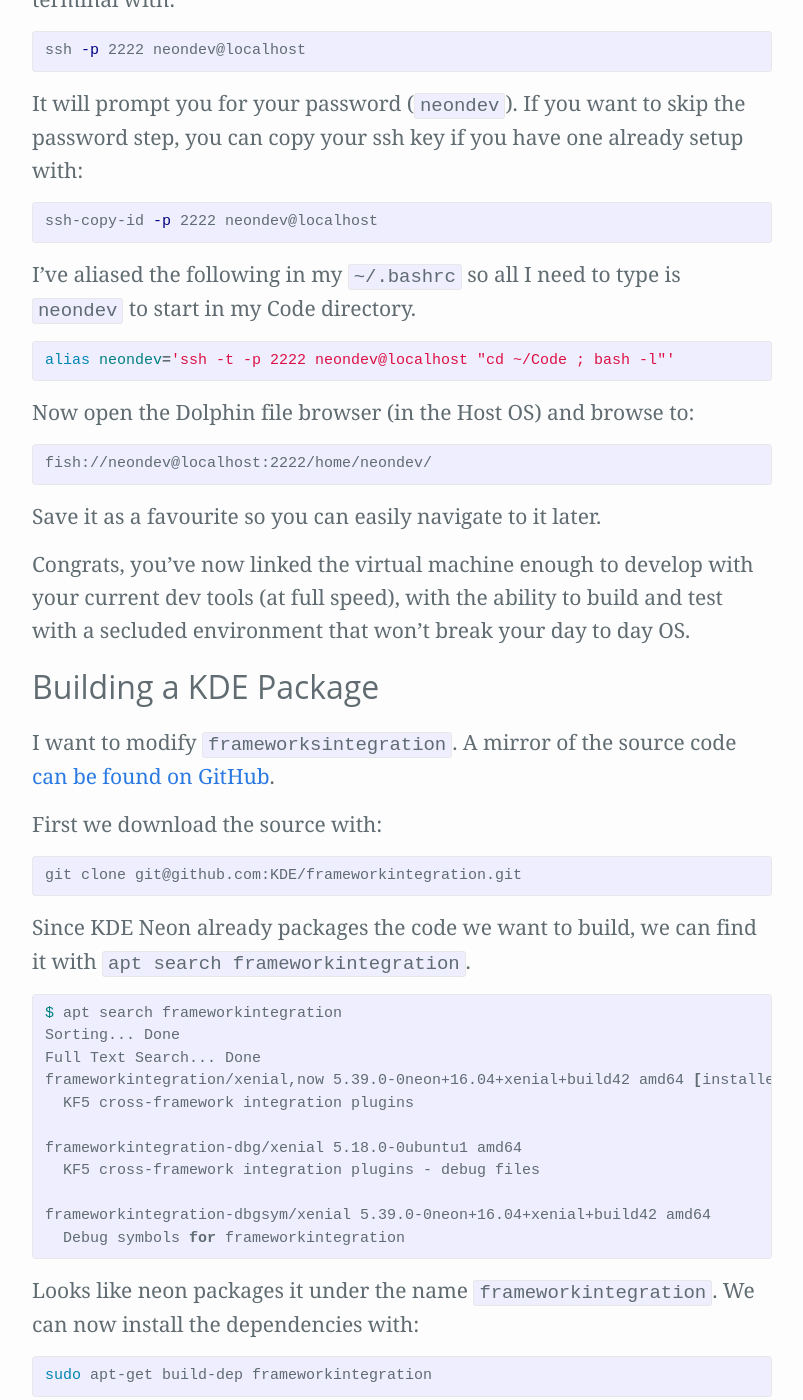
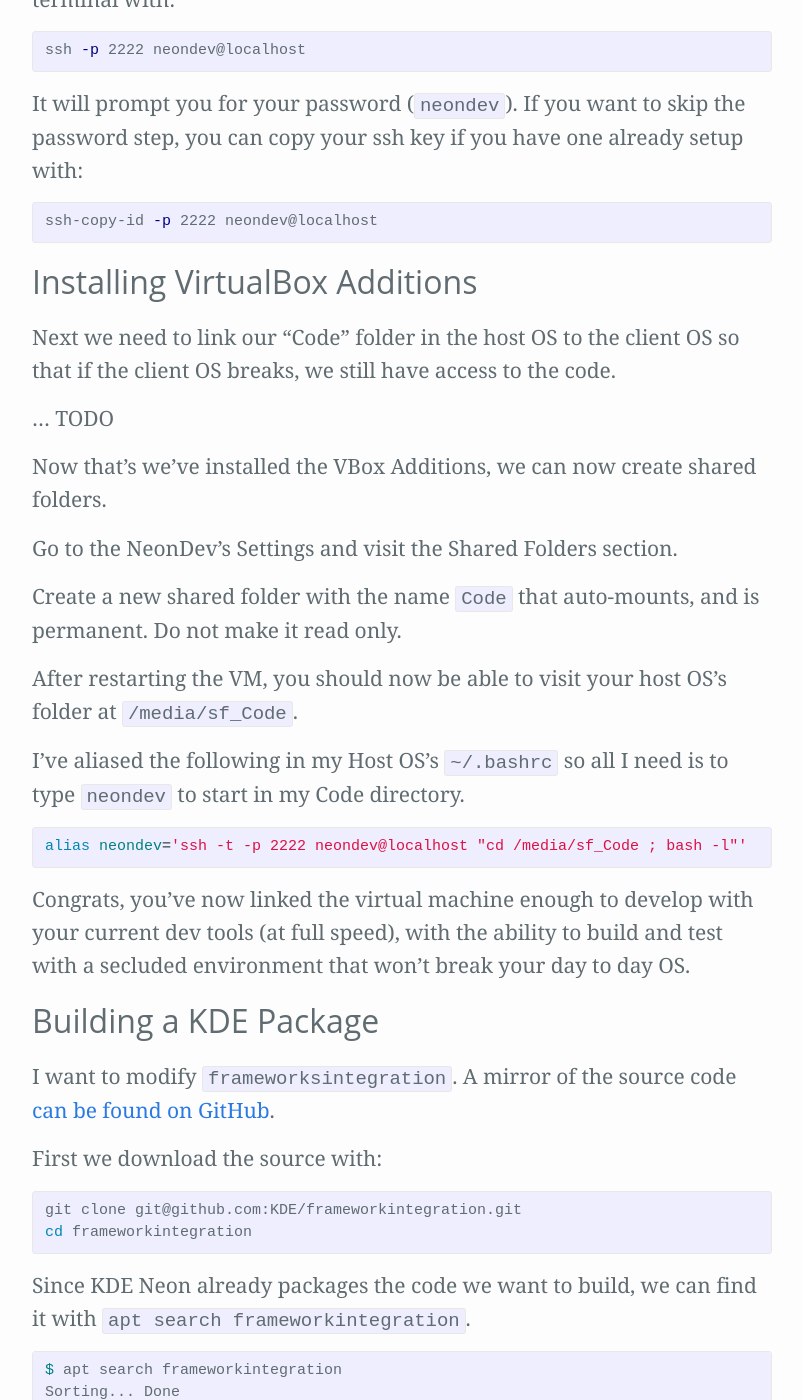
Before and after one commit to Zren/zren.github.io, a Jekyll site: the page built from _posts/2017-11-01-developing-kde-in-a-virtualbox.markdown, in a window 1280 px wide and 1400 px high, scrolled down 2640 px. Shown: the whole window, without its empty margins (238-1041 px from the left). Built offline with Jekyll 4.4.1, drawn with Linux system fonts in a browser that asks for light colours; some of the changed text lies outside the part shown.

Commit message:
Update the vbox dev article

```diff
--- a/_posts/2017-11-01-developing-kde-in-a-virtualbox.markdown
+++ b/_posts/2017-11-01-developing-kde-in-a-virtualbox.markdown
@@ -78,19 +78,25 @@ It will prompt you for your password (`neondev`). If you want to skip the passwo
 ssh-copy-id -p 2222 neondev@localhost
 {% endhighlight %}
 
-I've aliased the following in my `~/.bashrc` so all I need to type is `neondev` to start in my Code directory.
+## Installing VirtualBox Additions
+
+Next we need to link our "Code" folder in the host OS to the client OS so that if the client OS breaks, we still have access to the code.
+
+... TODO
+
+Now that's we've installed the VBox Additions, we can now create shared folders.
+
+Go to the NeonDev's Settings and visit the Shared Folders section.
+
+Create a new shared folder with the name `Code` that auto-mounts, and is permanent. Do not make it read only.
+
+After restarting the VM, you should now be able to visit your host OS's folder at `/media/sf_Code`.
+
+I've aliased the following in my Host OS's `~/.bashrc` so all I need is to type `neondev` to start in my Code directory.
 
 {% highlight bash %}
-alias neondev='ssh -t -p 2222 neondev@localhost "cd ~/Code ; bash -l"'
+alias neondev='ssh -t -p 2222 neondev@localhost "cd /media/sf_Code ; bash -l"'
 {% endhighlight %}
-
-Now open the Dolphin file browser (in the Host OS) and browse to:
-
-{% highlight bash %}
-fish://neondev@localhost:2222/home/neondev/
-{% endhighlight %}
-
-Save it as a favourite so you can easily navigate to it later.
 
 Congrats, you've now linked the virtual machine enough to develop with your current dev tools (at full speed), with the ability to build and test with a secluded environment that won't break your day to day OS.
 
@@ -103,6 +109,7 @@ First we download the source with:
 
 {% highlight bash %}
 git clone git@github.com:KDE/frameworkintegration.git
+cd frameworkintegration
 {% endhighlight %}
 
 Since KDE Neon already packages the code we want to build, we can find it with `apt search frameworkintegration`.
@@ -127,3 +134,24 @@ Looks like neon packages it under the name `frameworkintegration`. We can now in
 {% highlight bash %}
 sudo apt-get build-dep frameworkintegration
 {% endhighlight %}
+
+Next we test building the project.
+
+{% highlight bash %}
+mkdir build
+cd build
+cmake .. -DCMAKE_INSTALL_PREFIX=/usr -DCMAKE_BUILD_TYPE=Debug -DBUILD_TESTING=ON -DKDE_INSTALL_USE_QT_SYS_PATHS=ON
+make
+sudo make install
+{% endhighlight %}
+
+I've personally made a `/usr/local/bin/kmake` script to simplify the above.
+
+<https://gist.github.com/Zren/55ef7c10088ee69480ae73a594e00456>
+
+{% highlight bash %}
+SUDO_EDITOR=kwrite sudoedit /usr/local/bin/kmake
+sudo chmod +x /usr/local/bin/kmake
+{% endhighlight %}
+
+If all went well, we can move onto trying to modify the code.
```
